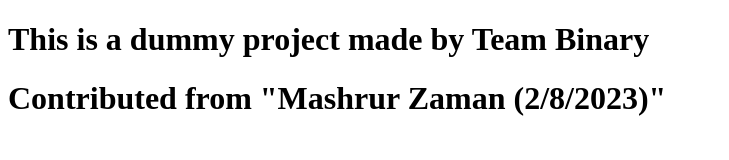
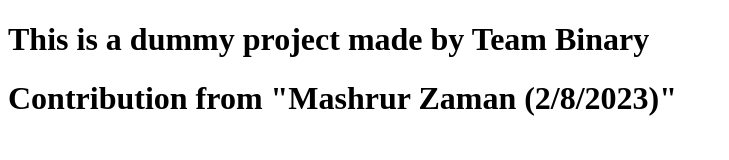
Before and after one commit to Saif-Tasnim/Demo_Project_Test, a plain HTML site: page Dummy project/index.html in a window 1280 px wide. Shown: the whole page, without its empty margins (0-729 px from the left). Drawn offline with Linux system fonts and the light colour scheme.

Commit message:
mashrur zaman

```diff
--- a/Dummy project/index.html
+++ b/Dummy project/index.html
@@ -8,6 +8,6 @@
 </head>
 <body>
     <h1>This is a dummy project made by Team Binary</h1>
-    <h1>Contributed from "Mashrur Zaman (2/8/2023)"</h1>
+    <h1>Contribution from "Mashrur Zaman (2/8/2023)"</h1>
 </body>
 </html>
```
